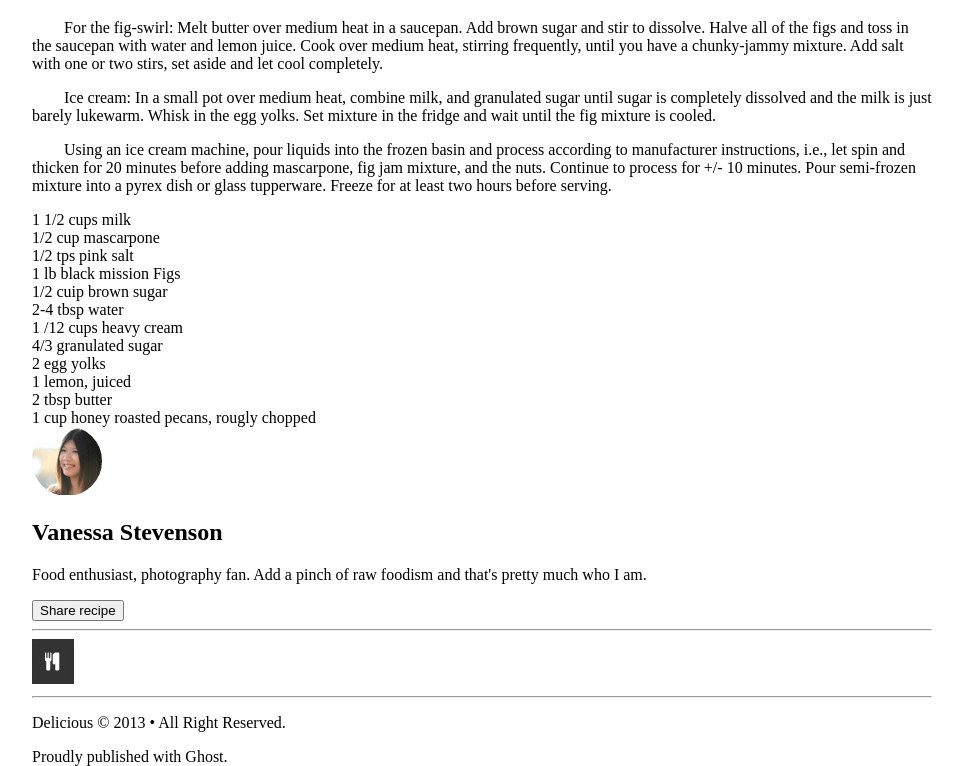
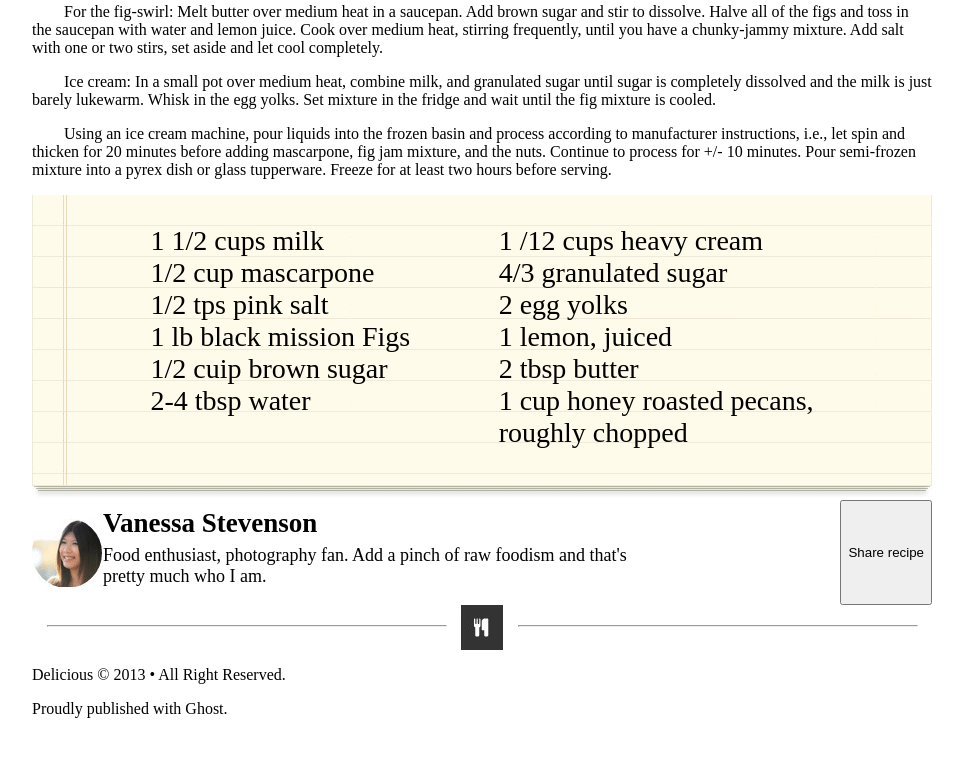
Before and after one commit to jlaurentpdx/lab-10a-chocolate-pizza, a website: page index.html in a window 1280 px wide. Shown: the part 764-1530 px from the top of the page, without its empty margins (158-1121 px from the left). After the commit the page ends 1482 px from the top, so only its background shows below. Drawn offline with Linux system fonts and the light colour scheme.

Commit message:
CSS for notes, recipe, and footer

```diff
--- a/index.html
+++ b/index.html
@@ -79,27 +79,27 @@
                 <li>2 egg yolks</li>
                 <li>1 lemon, juiced</li>
                 <li>2 tbsp butter</li>
-                <li>1 cup honey roasted pecans, rougly chopped</li>
+                <li>1 cup honey roasted pecans, <br>roughly chopped</li>
             </ul>
         </section>
+        <div id="van">
+            <img src="./assets/van-pic.png" alt="Vanessa's picture">
+            <div id="blogger">
+                <h2>Vanessa Stevenson</h2>
+                <p>
+                    Food enthusiast, photography fan. Add a pinch of raw foodism and that's <br>pretty much who I am.
+                </p>
+            </div>
+            <button id="share">Share recipe</button>
+        </div>
     </main>
 
     <footer>
-        <img src="./assets/van-pic.png" alt="Vanessa's picture">
-        <div>
-            <h2>Vanessa Stevenson</h2>
-            <p>
-                Food enthusiast, photography fan. Add a pinch of raw foodism and that's pretty much who I am.
-            </p>
-        </div>
-        <button id="share">Share recipe</button>
-
         <div id="footer-break">
             <hr>
             <img src="./assets/logo.png" alt="Delicious &copy Logo">
             <hr>
         </div>
-
         <p>Delicious &copy 2013 &bullet; All Right Reserved.</p>
         <p>Proudly published with Ghost.</p>
     </footer>
--- a/styles/style.css
+++ b/styles/style.css
@@ -16,9 +16,35 @@ h1 {
     margin-bottom: 0;
 }
 
+h2 {
+    line-height: 0px;
+}
 
 img {
     align-self: center;
+}
+
+#van {
+    display: flex;
+    /* line-height: 10px; */
+    align-items: left;
+    font-size: large;
+    justify-content: top;
+    justify-content: space-between;
+}
+
+#blogger {
+    flex-grow: 2;
+}
+
+#footer-break {
+    display: flex;
+}
+
+hr {
+    width: 400px;
+    height: 1px;
+    margin-top: 20px;
 }
 
 #blog {
@@ -36,7 +62,7 @@ img {
 }
 
 #print-button {
-    align-self: center;
+    align-self: top;
 }
 
 #subtitle-print-bar {
@@ -45,5 +71,16 @@ img {
 }
 
 #subtitle {
+    margin-top: 0px;
+}
+
+#recipe {
+    background-image: url(../assets/list-bg.png);
+    height: 305px;
+    display: flex;
+    align-items: top;
+    font-size: 28px;
+    justify-content: space-evenly;
+    padding: 30px;
 
 }
```
